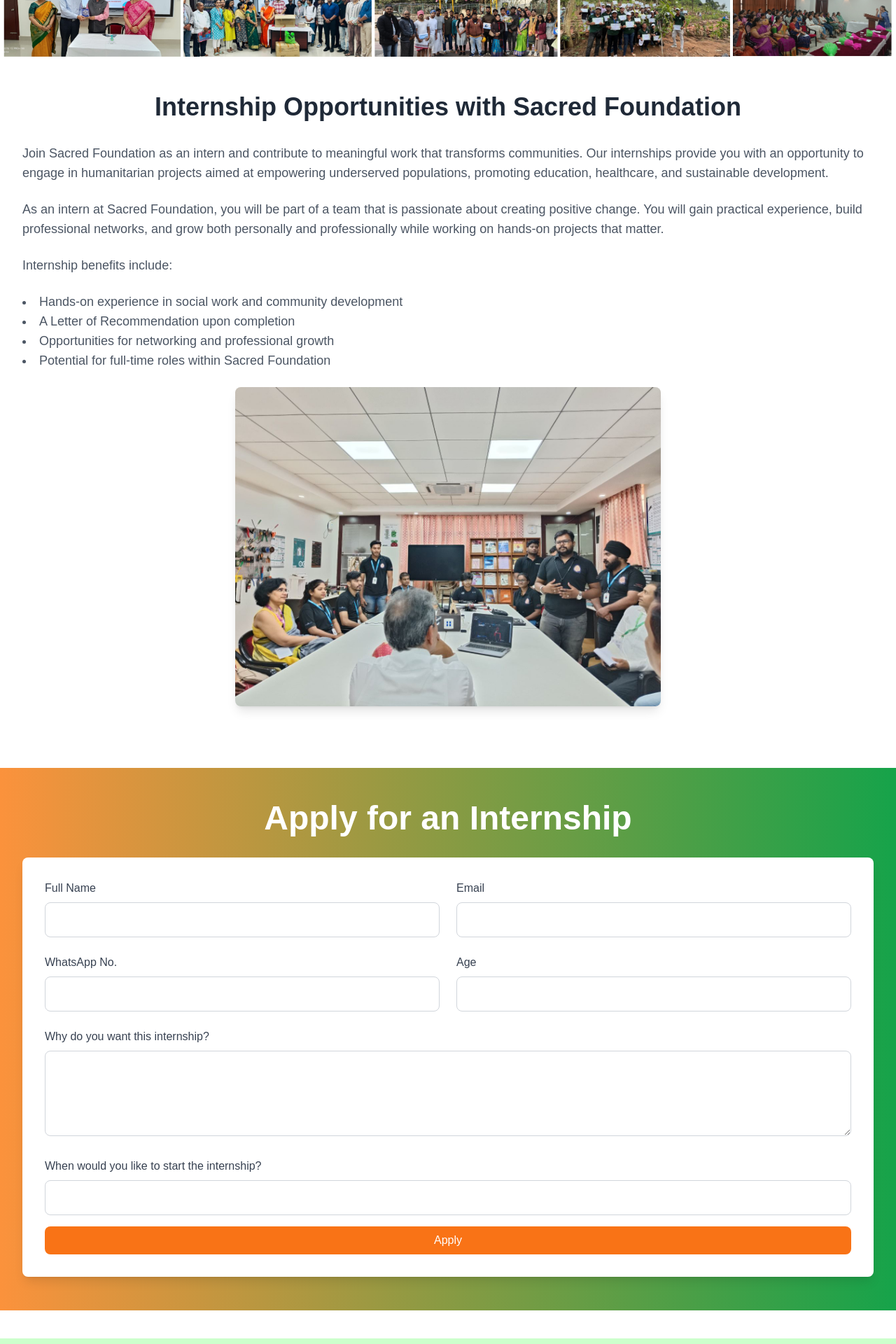
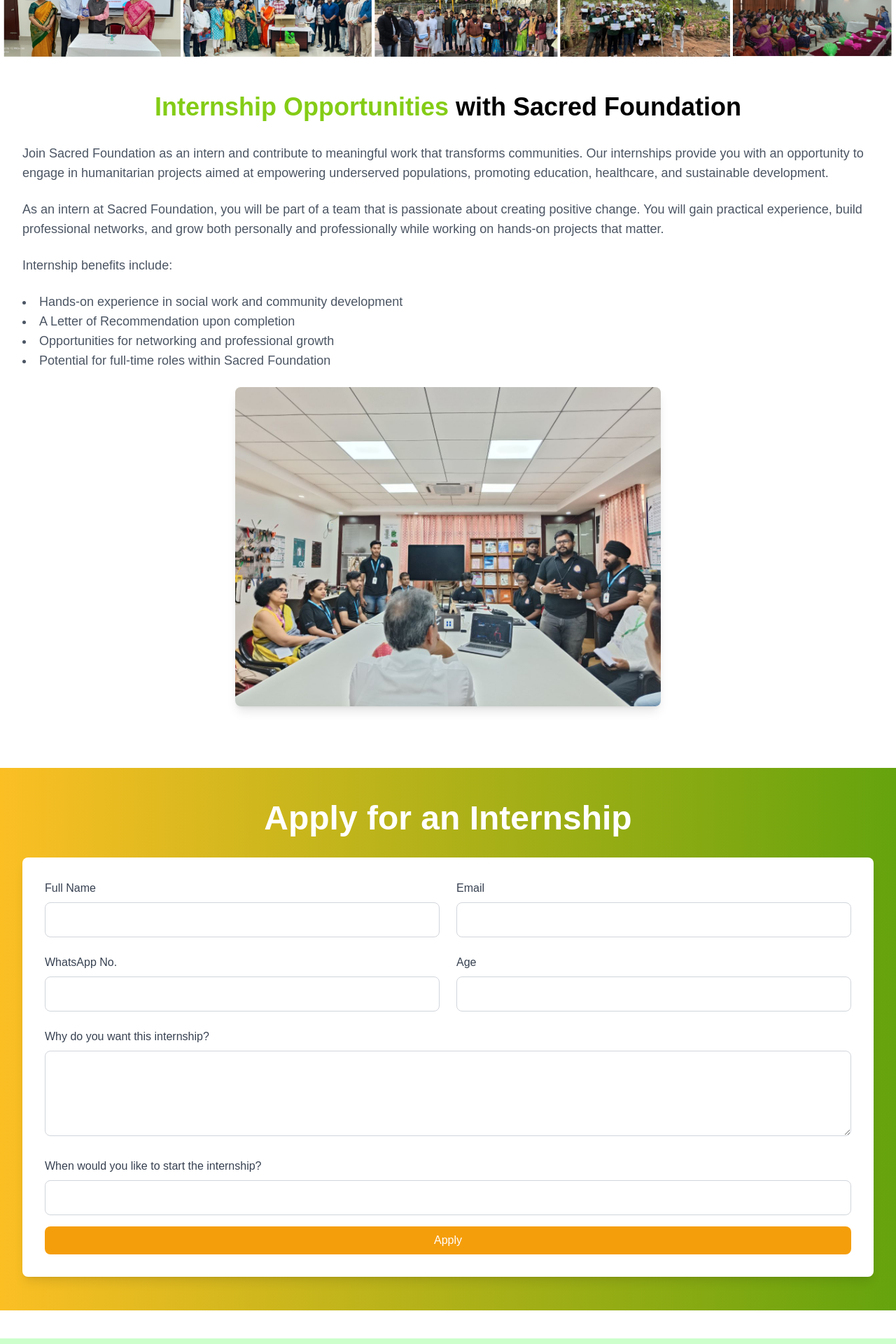
Before and after one commit to Bikash168/Trident_SF, a Next.js app: page /volunteers in a window 1280 px wide. Shown: the part 380-2300 px from the top of the page at 70% size. Built offline with nearby package versions, Linux system fonts and the light colour scheme.

Commit message:
new changes

```diff
--- a/pages/volunteers.tsx
+++ b/pages/volunteers.tsx
@@ -40,8 +40,8 @@
         {/* Sacred Foundation Internship Program Description */}
         <section className="bg-white py-12 mb-10">
           <div className="max-w-7xl mx-auto px-4 sm:px-6 lg:px-8">
-          <h1 className="text-4xl font-bold text-center text-gray-800 mb-8">
-            Internship Opportunities with Sacred Foundation
+            <h1 className="text-4xl font-extrabold text-center text-lime-500 mb-8 animate-fade-in ">
+              Internship Opportunities <span className="text-black">with Sacred Foundation</span>
             </h1>
             <p className="text-lg text-gray-600 mb-6">
               Join Sacred Foundation as an intern and contribute to meaningful work that transforms communities. Our internships provide you with an opportunity to engage in humanitarian projects aimed at empowering underserved populations, promoting education, healthcare, and sustainable development.
@@ -71,7 +71,7 @@
         </section>
 
         {/* Internship Application Form */}
-      <section className="bg-gradient-to-r from-orange-400 to-green-600 py-12 mb-10">
+        <section className="bg-gradient-to-r from-amber-400 to-lime-600 py-12 mb-10">
           <div className="max-w-7xl mx-auto px-4 sm:px-6 lg:px-8">
             <h2 className="text-5xl font-bold text-center text-white mb-8 animate-bounce">
               Apply for an Internship
@@ -152,7 +152,7 @@
                   />
                 </div>
               </div>
-            <button type="submit" className="w-full bg-orange-500 text-white py-2 rounded-lg hover:bg-green-600 transition transform hover:scale-105">
+              <button type="submit" className="w-full bg-amber-500 text-white py-2 rounded-lg hover:bg-lime-600 transition transform hover:scale-105">
                 Apply
               </button>
             </form>
```
Lines whose indentation alone changed are shown as unchanged.
